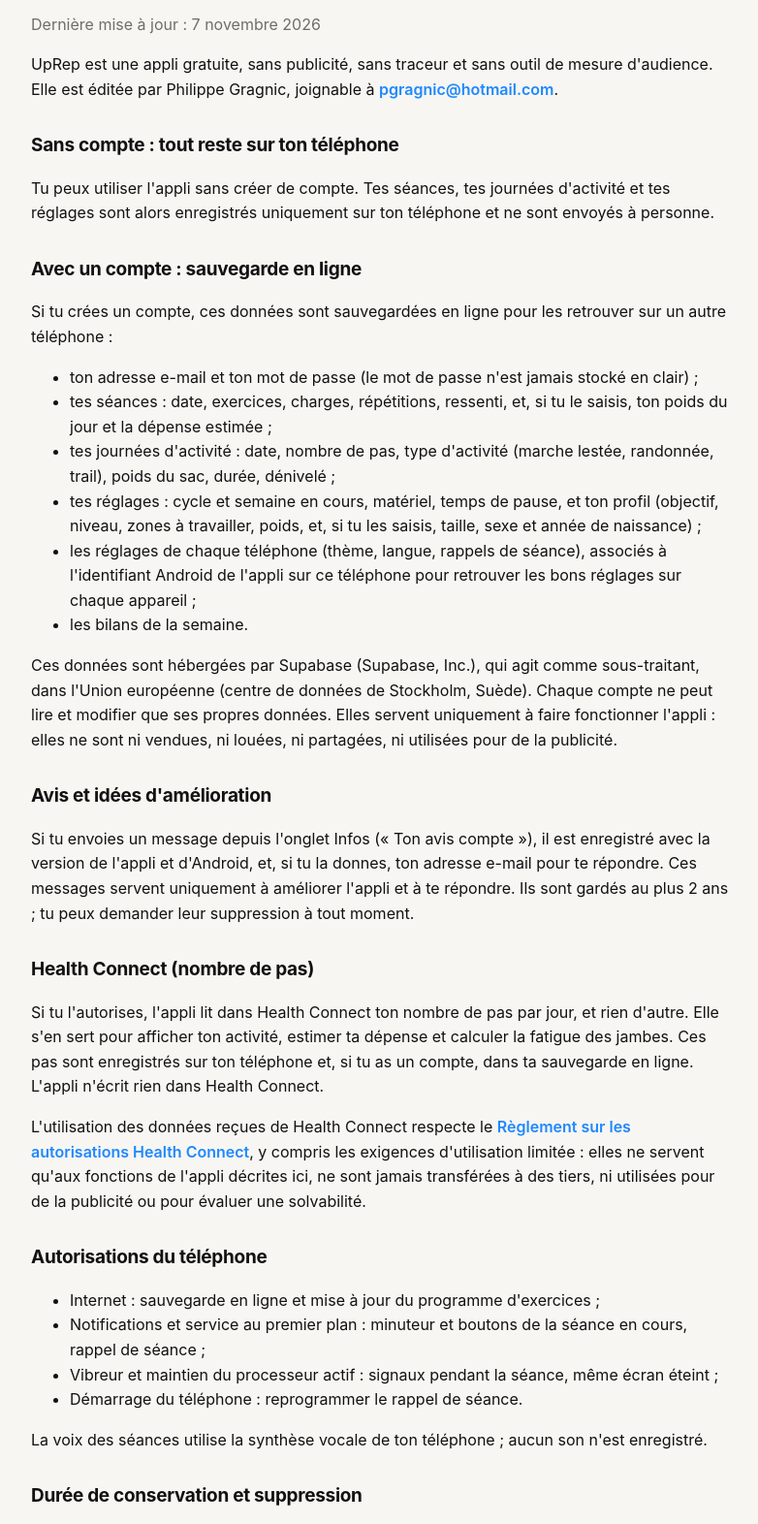
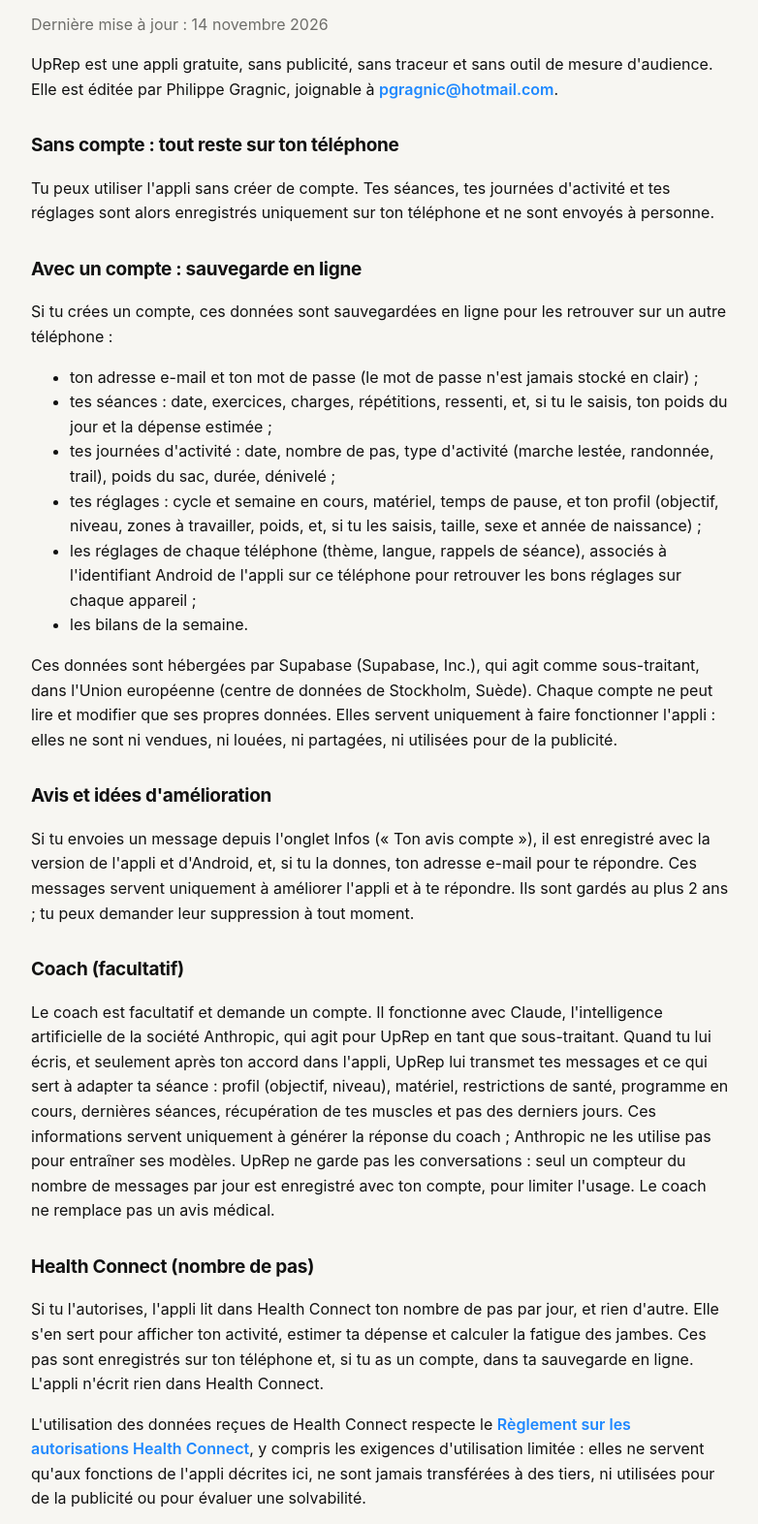
Before and after one commit to pgragnic/programme-force-android, a plain HTML site: page docs/confidentialite.html in a window 1280 px wide. Shown: the part 125-1697 px from the top of the page at 97% size, without its empty margins (248-1030 px from the left). Drawn offline with Linux system fonts and the light colour scheme.

Commit message:
Confidentialité : section Coach (Claude, Anthropic, données transmises, compteur de messages)
Co-Authored-By: Claude Opus 5.5 <noreply@anthropic.com>
Claude-Session: https://claude.ai/code/session_01WCysNtRSPupZhKcBKH2e9T

```diff
--- a/docs/confidentialite.html
+++ b/docs/confidentialite.html
@@ -2,7 +2,7 @@
 <body><main>
 <p><a href="index.html">UpRep</a> · <a href="privacy.html">English</a></p>
 <h1>Politique de confidentialité</h1>
-<p class="muted">Dernière mise à jour : 7 novembre 2026</p>
+<p class="muted">Dernière mise à jour : 14 novembre 2026</p>
 <p>UpRep est une appli gratuite, sans publicité, sans traceur et sans outil de mesure d'audience. Elle est éditée par Philippe Gragnic, joignable à <a href="mailto:pgragnic@hotmail.com">pgragnic@hotmail.com</a>.</p>
 
 <h2>Sans compte : tout reste sur ton téléphone</h2>
@@ -23,6 +23,8 @@
 <h2>Avis et idées d'amélioration</h2>
 <p>Si tu envoies un message depuis l'onglet Infos (« Ton avis compte »), il est enregistré avec la version de l'appli et d'Android, et, si tu la donnes, ton adresse e-mail pour te répondre. Ces messages servent uniquement à améliorer l'appli et à te répondre. Ils sont gardés au plus 2 ans ; tu peux demander leur suppression à tout moment.</p>
 
+<h2>Coach (facultatif)</h2>
+<p>Le coach est facultatif et demande un compte. Il fonctionne avec Claude, l'intelligence artificielle de la société Anthropic, qui agit pour UpRep en tant que sous-traitant. Quand tu lui écris, et seulement après ton accord dans l'appli, UpRep lui transmet tes messages et ce qui sert à adapter ta séance : profil (objectif, niveau), matériel, restrictions de santé, programme en cours, dernières séances, récupération de tes muscles et pas des derniers jours. Ces informations servent uniquement à générer la réponse du coach ; Anthropic ne les utilise pas pour entraîner ses modèles. UpRep ne garde pas les conversations : seul un compteur du nombre de messages par jour est enregistré avec ton compte, pour limiter l'usage. Le coach ne remplace pas un avis médical.</p>
 <h2>Health Connect (nombre de pas)</h2>
 <p>Si tu l'autorises, l'appli lit dans Health Connect ton nombre de pas par jour, et rien d'autre. Elle s'en sert pour afficher ton activité, estimer ta dépense et calculer la fatigue des jambes. Ces pas sont enregistrés sur ton téléphone et, si tu as un compte, dans ta sauvegarde en ligne. L'appli n'écrit rien dans Health Connect.</p>
 <p>L'utilisation des données reçues de Health Connect respecte le <a href="https://support.google.com/googleplay/android-developer/answer/12991134">Règlement sur les autorisations Health Connect</a>, y compris les exigences d'utilisation limitée : elles ne servent qu'aux fonctions de l'appli décrites ici, ne sont jamais transférées à des tiers, ni utilisées pour de la publicité ou pour évaluer une solvabilité.</p>
```
Also changed, not shown: docs/privacy.html (+3 -1 lines).
